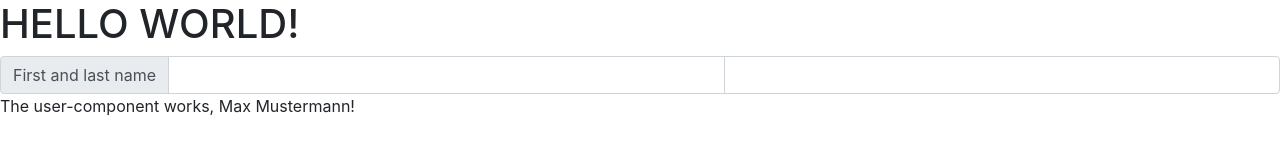
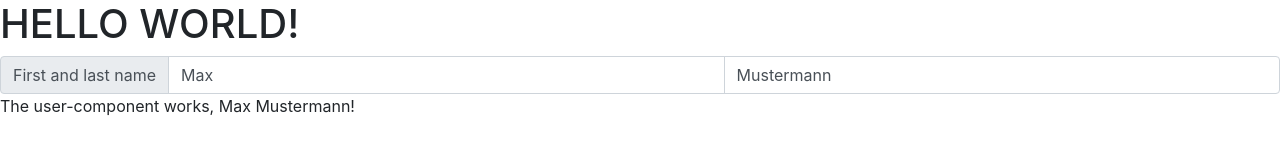
Before and after one commit to klaus-moser/angular-test, an Angular app: page / in a window 1280 px wide. Shown: the top 160 px of the page. Built offline with nearby package versions, Linux system fonts and the light colour scheme.

Commit message:
Default Setting for [value]

```diff
--- a/src/app/component/user-component/user-component.component.html
+++ b/src/app/component/user-component/user-component.component.html
@@ -2,8 +2,10 @@
   <div class="input-group-prepend">
     <span class="input-group-text">First and last name</span>
   </div>
-  <input type="text" aria-label="First name" class="form-control" (input)="onFirstNameInput($event)">
-  <input type="text" aria-label="Last name" class="form-control" (input)="onLastNameInput($event)">
+  <input type="text" aria-label="First name" class="form-control"
+    (input)="onFirstNameInput($event)" [value]="firstName">
+  <input type="text" aria-label="Last name" class="form-control"
+    (input)="onLastNameInput($event)" [value]="lastName">
 </div>
 
 <p>The user-component works, {{ firstName }} {{ lastName }}!</p>
```
